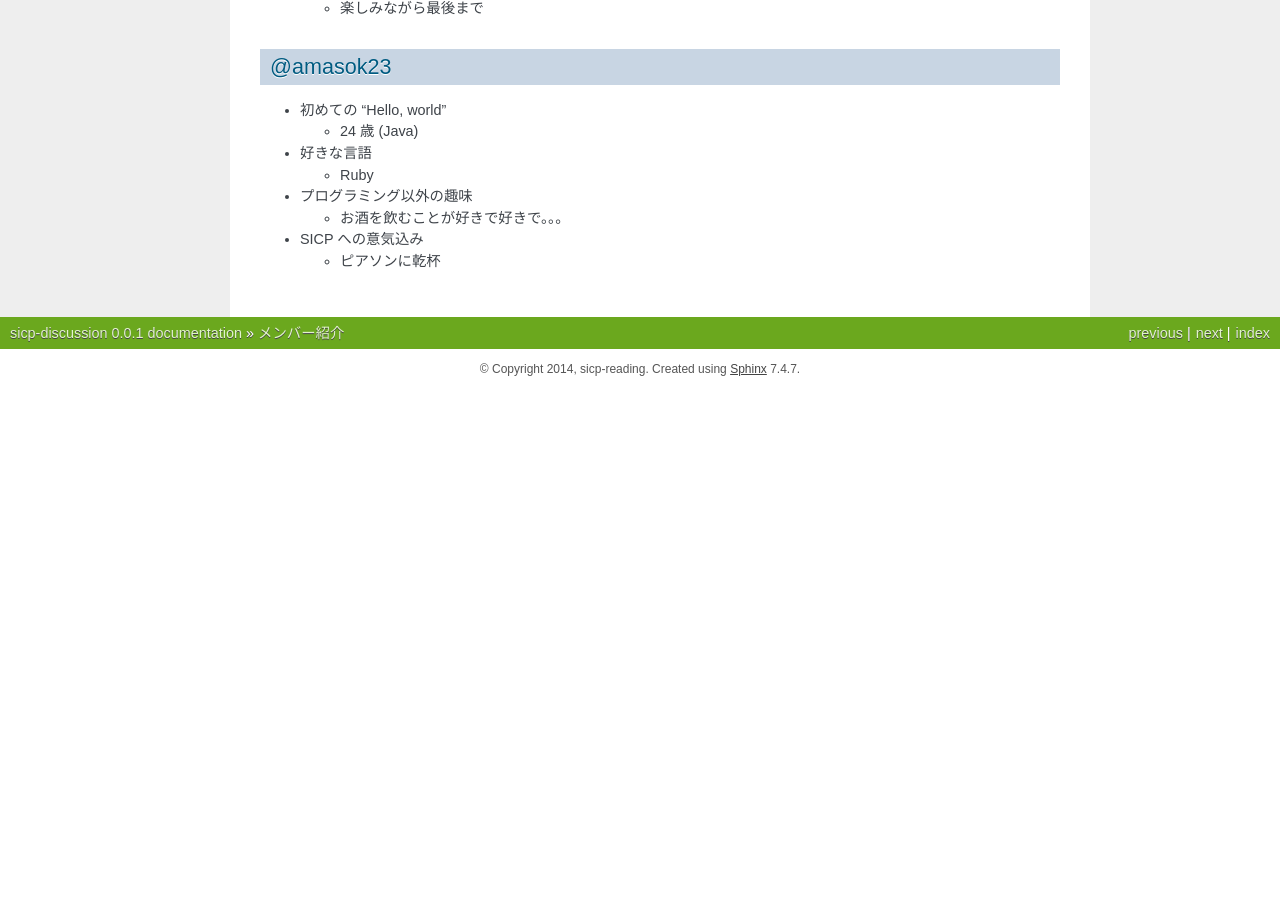
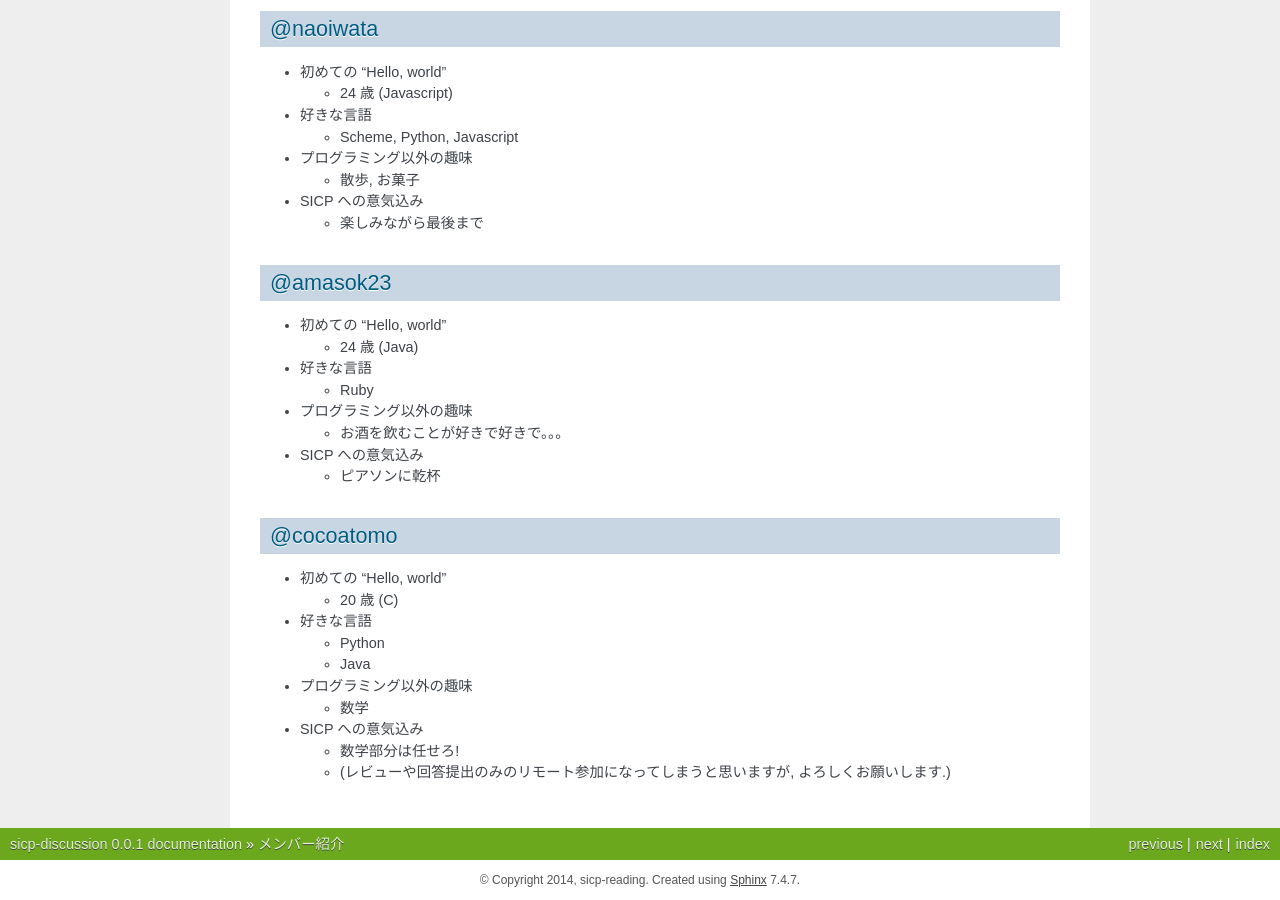
Before and after one commit to sicp-reading/sicp-discussion, a Sphinx documentation site: the page built from source/members.rst, in a window 1280 px wide and 900 px high, scrolled down 843 px. Built offline with Sphinx 7.4.7, drawn with Linux system fonts in a browser that asks for light colours; before the commit the page ends 1232 px from its top, so only the background shows below that; some of the changed text lies outside the part shown.

Commit message:
Add myself as a member

```diff
--- a/source/members.rst
+++ b/source/members.rst
@@ -1,4 +1,5 @@
-.. index:: メンバー紹介
+.. contents:: メンバー紹介
+
 ============
 メンバー紹介
 ============
@@ -81,3 +82,24 @@
 - SICP への意気込み
 
   - ピアソンに乾杯
+
+`@cocoatomo <https://twitter.com/cocoatomo>`_
+=============================================
+
+- 初めての "Hello, world"
+
+  - 20 歳 (C)
+
+- 好きな言語
+
+  - Python
+  - Java
+
+- プログラミング以外の趣味
+
+  - 数学
+
+- SICP への意気込み
+
+  - 数学部分は任せろ!
+  - (レビューや回答提出のみのリモート参加になってしまうと思いますが, よろしくお願いします.)
```
